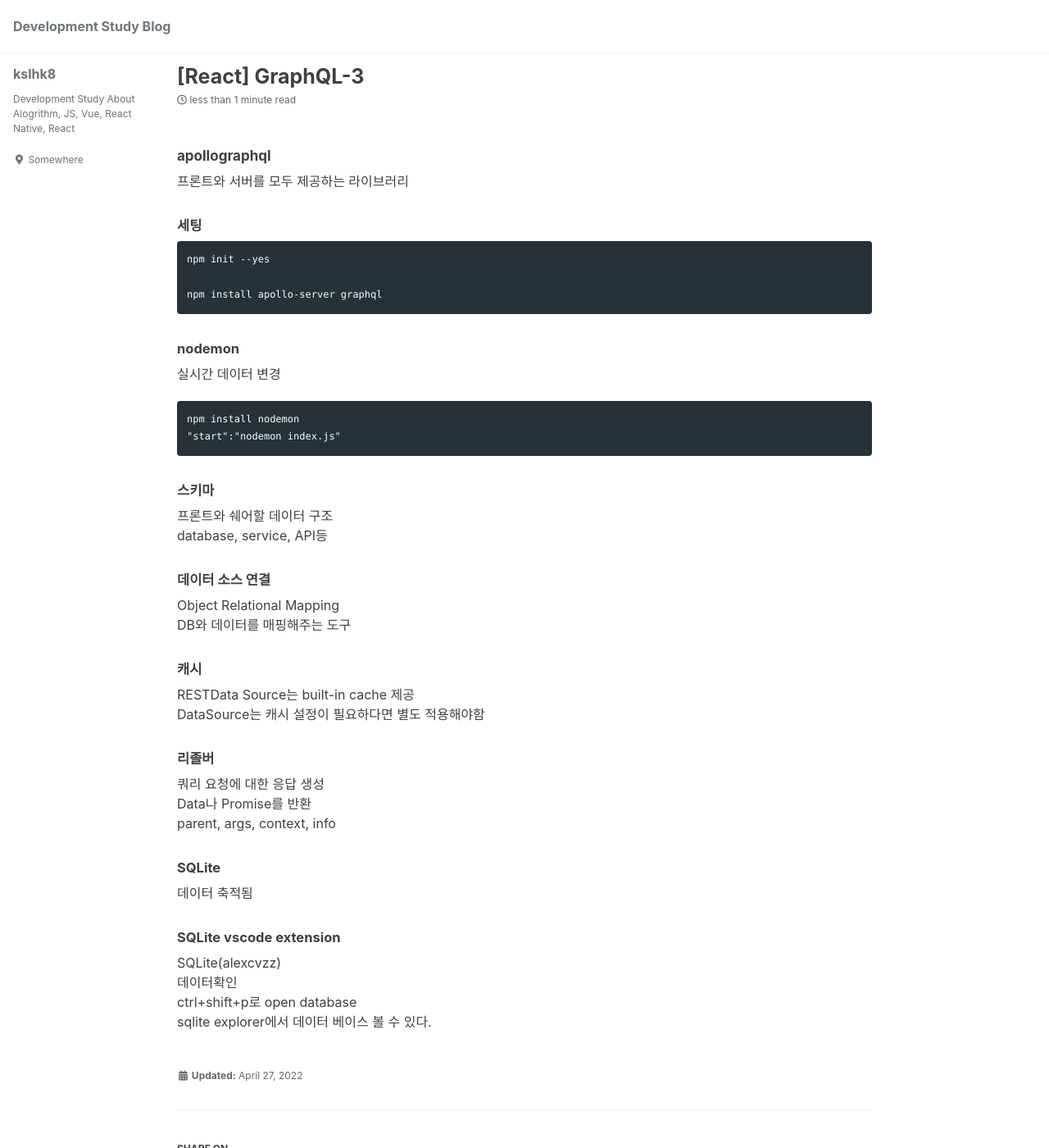
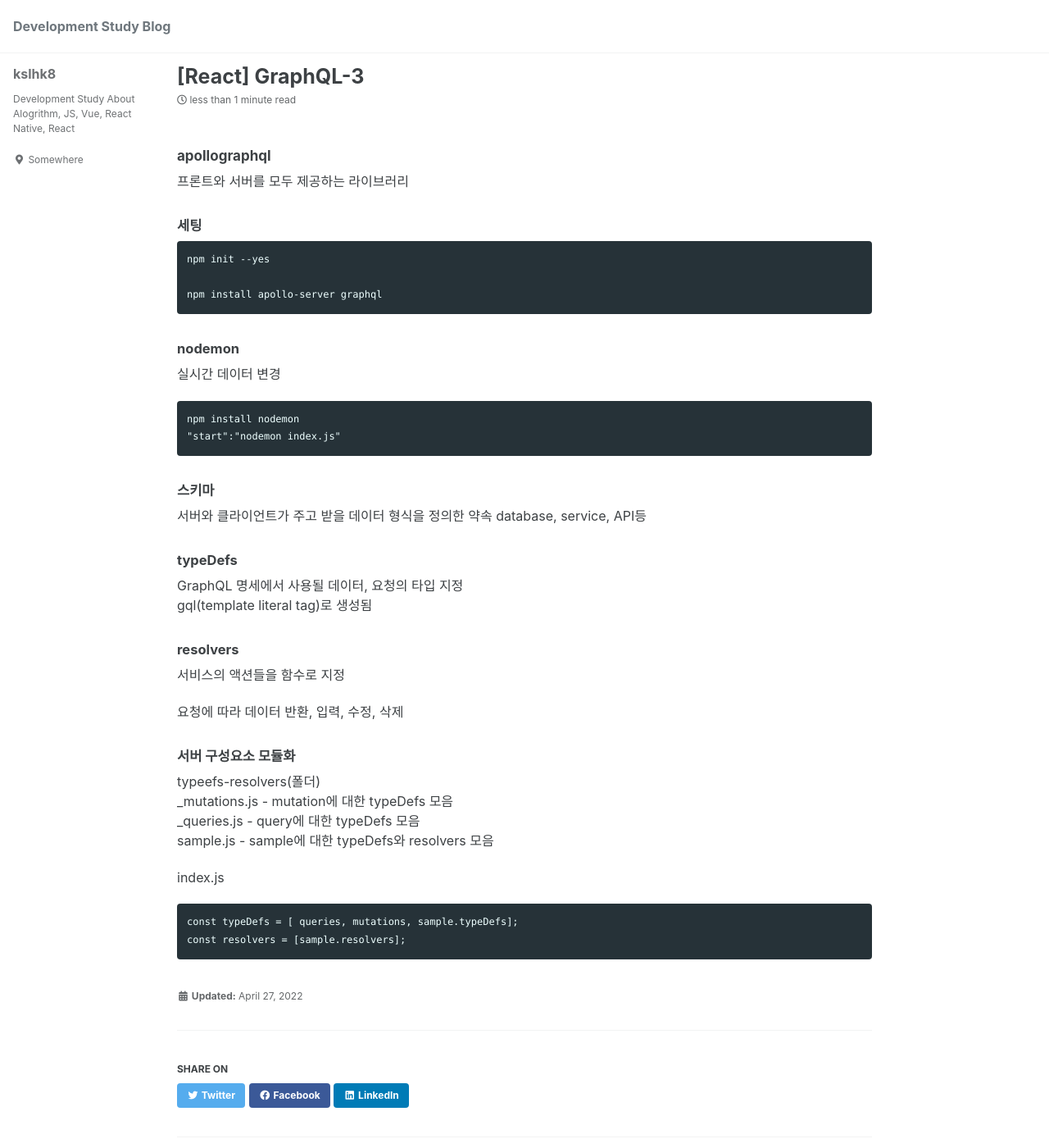
Before and after one commit to kslhk8/kslhk8.github.io, a Jekyll site: the page built from _posts/2022-04-27-58.md, in a window 1280 px wide and 1400 px high. Shown: the whole window at 82% size. Built offline with Jekyll 4.4.1, drawn with Linux system fonts in a browser that asks for light colours; cached includes are drawn as plain includes.

Commit message:
update: graphql study

````diff
--- a/_posts/2022-04-27-58.md
+++ b/_posts/2022-04-27-58.md
@@ -20,27 +20,26 @@ npm install nodemon
 ```
 
 ##### 스키마
-프론트와 쉐어할 데이터 구조
+서버와 클라이언트가 주고 받을 데이터 형식을 정의한 약속
 database, service, API등
 
-##### 데이터 소스 연결
-Object Relational Mapping
-DB와 데이터를 매핑해주는 도구
+##### typeDefs
+GraphQL 명세에서 사용될 데이터, 요청의 타입 지정
+gql(template literal tag)로 생성됨
 
-##### 캐시
-RESTData Source는 built-in cache 제공
-DataSource는 캐시 설정이 필요하다면 별도 적용해야함
+##### resolvers
+서비스의 액션들을 함수로 지정
 
-##### 리졸버
-쿼리 요청에 대한 응답 생성
-Data나 Promise를 반환
-parent, args, context, info
+요청에 따라 데이터 반환, 입력, 수정, 삭제
 
-##### SQLite
-데이터 축적됨
+##### 서버 구성요소 모듈화
+typeefs-resolvers(폴더)
+ _mutations.js - mutation에 대한 typeDefs 모음
+ _queries.js - query에 대한 typeDefs 모음
+ sample.js - sample에 대한 typeDefs와 resolvers 모음
 
-##### SQLite vscode extension
-SQLite(alexcvzz)
-데이터확인
-ctrl+shift+p로 open database
-sqlite explorer에서 데이터 베이스 볼 수 있다.
+index.js
+```
+const typeDefs = [ queries, mutations, sample.typeDefs];
+const resolvers = [sample.resolvers];
+```
````
Also changed, not shown: _posts/2022-04-26-57.md (+26 -2 lines).
